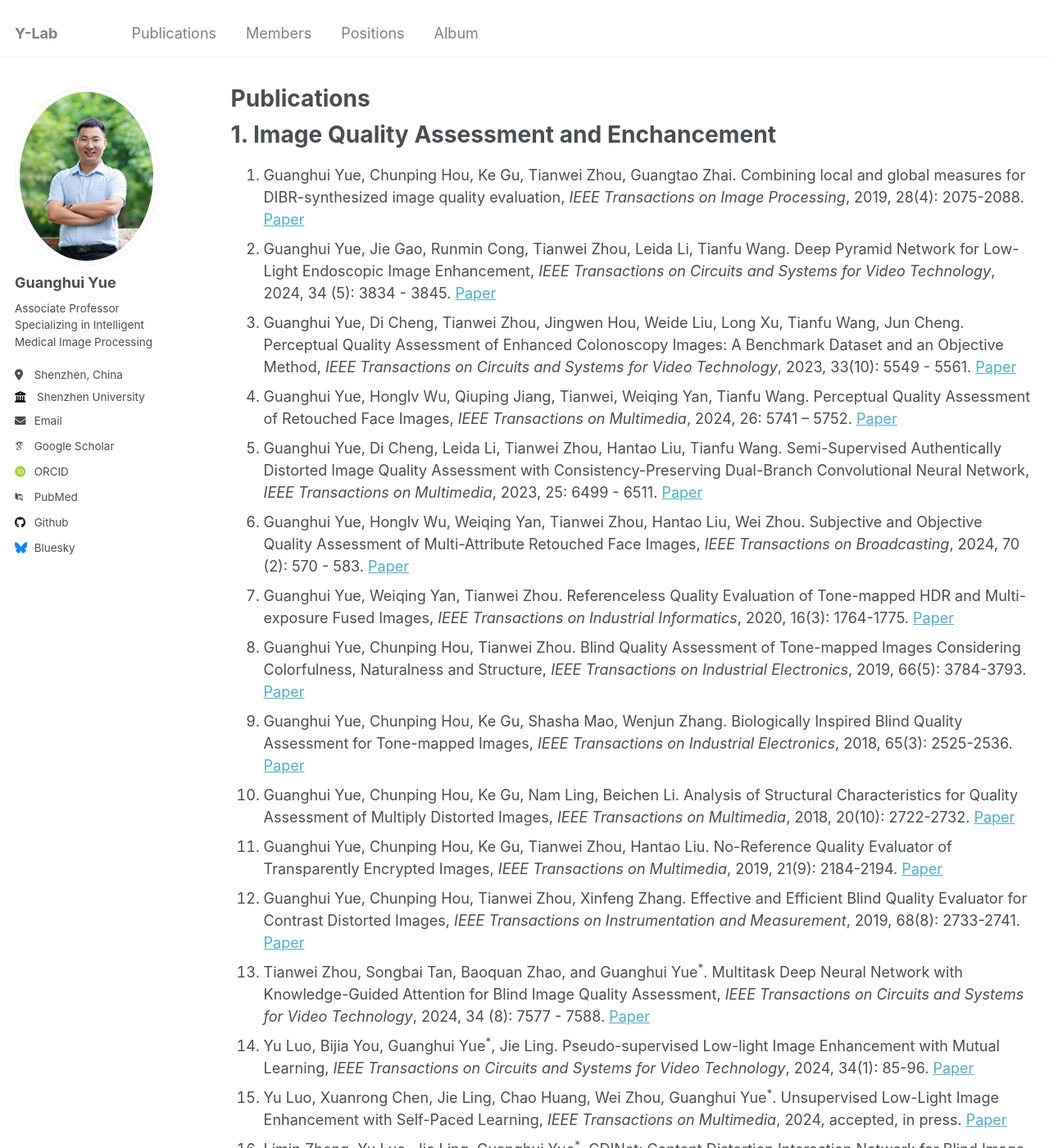
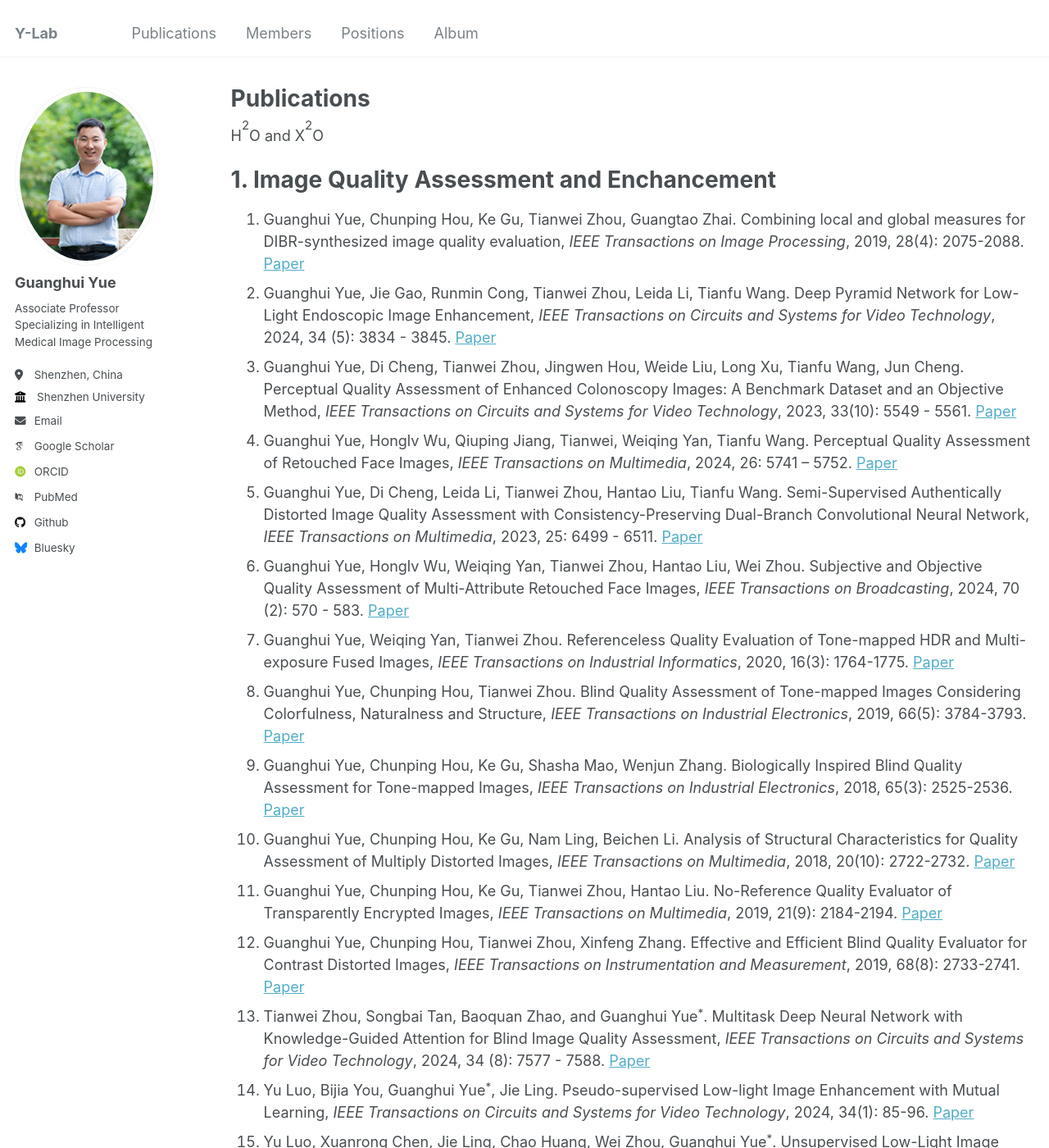
Before and after one commit to Guanghui-Yue/Guanghui-Yue.github.io, a Jekyll site: the page built from _pages/publication.md, in a window 1280 px wide and 1400 px high. Shown: the whole window at 82% size. Built offline with Jekyll 4.4.1, drawn with Linux system fonts in a browser that asks for light colours; some web fonts are replaced; some of the changed text lies outside the part shown.

Commit message:
Update publication.md

```diff
--- a/_pages/publication.md
+++ b/_pages/publication.md
@@ -4,7 +4,13 @@ title: "Publications"
 permalink: /publications/
 author_profile: true
 ---
-
+<style>
+.sup {
+    vertical-align: super;
+    font-size: smaller;
+}
+</style>
+H<sup class="sup">2</sup>O and X<sup class="sup">2</sup>O
 # 1. Image Quality Assessment and Enchancement
 1. Guanghui Yue, Chunping Hou, Ke Gu, Tianwei Zhou, Guangtao Zhai. Combining local and global measures for DIBR-synthesized image quality evaluation, <em>IEEE Transactions on Image Processing</em>, 2019, 28(4): 2075-2088. [Paper](https://ieeexplore.ieee.org/abstract/document/8491300/)
 2. Guanghui Yue, Jie Gao, Runmin Cong, Tianwei Zhou, Leida Li, Tianfu Wang. Deep Pyramid Network for Low-Light Endoscopic Image Enhancement, <em>IEEE Transactions on Circuits and Systems for Video Technology</em>, 2024, 34 (5): 3834 - 3845. [Paper](https://ieeexplore.ieee.org/abstract/document/10274690/)
@@ -30,7 +36,7 @@ author_profile: true
 1. Guanghui Yue, Peishan Wei, Tianwei Zhou, Qiuping Jiang, Weiqing Yan, Tianfu Wang. Toward Multi-Center Skin Lesion Classification Using Deep Neural Network with Adaptively Weighted Balance Loss, <em>IEEE Transactions on Medical Imaging</em>, 2023, 42(1): 119-131. [Paper](https://ieeexplore.ieee.org/abstract/document/9878129/)
 2. Guanghui Yue, Peishan Wei, Yun Liu, Yu Luo, Jingfeng Du, Tianfu Wang. Automated Endoscopic Image Classification via Deep Neural Network With Class Imbalance Loss, <em>IEEE Transactions on Instrumentation and Measurement</em>, 2023, 72: 1-11. [Paper](https://ieeexplore.ieee.org/abstract/document/10091194/) (ESI)
 3. Guanghui Yue, Peishan Wei, Tianwei Zhou, Youyi Song, Cheng Zhao, Tianfu Wang, Baiying Lei. Specificity-aware Federated Learning with Dynamic Feature Fusion Network for Imbalanced Medical Image Classification, <em>IEEE Journal of Biomedical and Health Informatics</em>, 2023, accepted, in press, DOI: 10.1109/JBHI.2023. 3319516. [Paper](https://ieeexplore.ieee.org/abstract/document/10264099/)
-4. Wenchao Jiang, Kang Chen, Zhipeng Liang, Tianchun Luo, Guanghui Yue<sup>*</sup>, Zhiming Zhao, Wei Song, Ling Zhao, Jianxuan Wen. HT-RCM: Hashimoto’s Thyroiditis Ultrasound Image Classification Model based on Res-FCT and Res-CAM, <em>IEEE Journal of Biomedical and Health Informatics</em>, 2024, 28 (2): 941 - 951. [Paper](https://ieeexplore.ieee.org/abstract/document/10314736/)
+4. Wenchao Jiang<sup>*</sup>, Kang Chen, Zhipeng Liang, Tianchun Luo, Guanghui Yue<sup>*</sup>, Zhiming Zhao, Wei Song, Ling Zhao, Jianxuan Wen. HT-RCM: Hashimoto’s Thyroiditis Ultrasound Image Classification Model based on Res-FCT and Res-CAM, <em>IEEE Journal of Biomedical and Health Informatics</em>, 2024, 28 (2): 941 - 951. [Paper](https://ieeexplore.ieee.org/abstract/document/10314736/)
 5. Guanghui Yue, Yuan Li, Tianwei Zhou, Xiaoyan Zhou, Yun Liu, Tianfu Wang. Attention-Driven Cascaded Network for Diabetic Retinopathy Grading from Fundus Images, <em>Biomedical Signal Processing and Control</em>, 2023, 80: 104370. [Paper](https://www.sciencedirect.com/science/article/pii/S1746809422008242)
 
 
```
